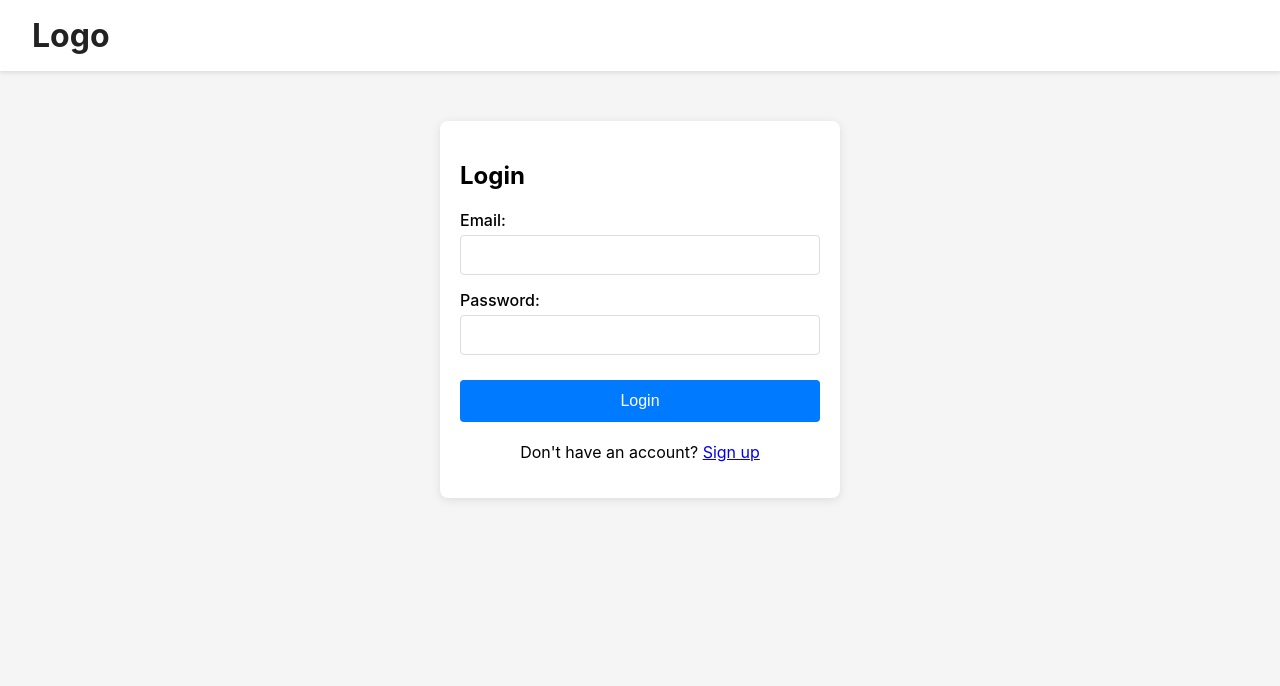
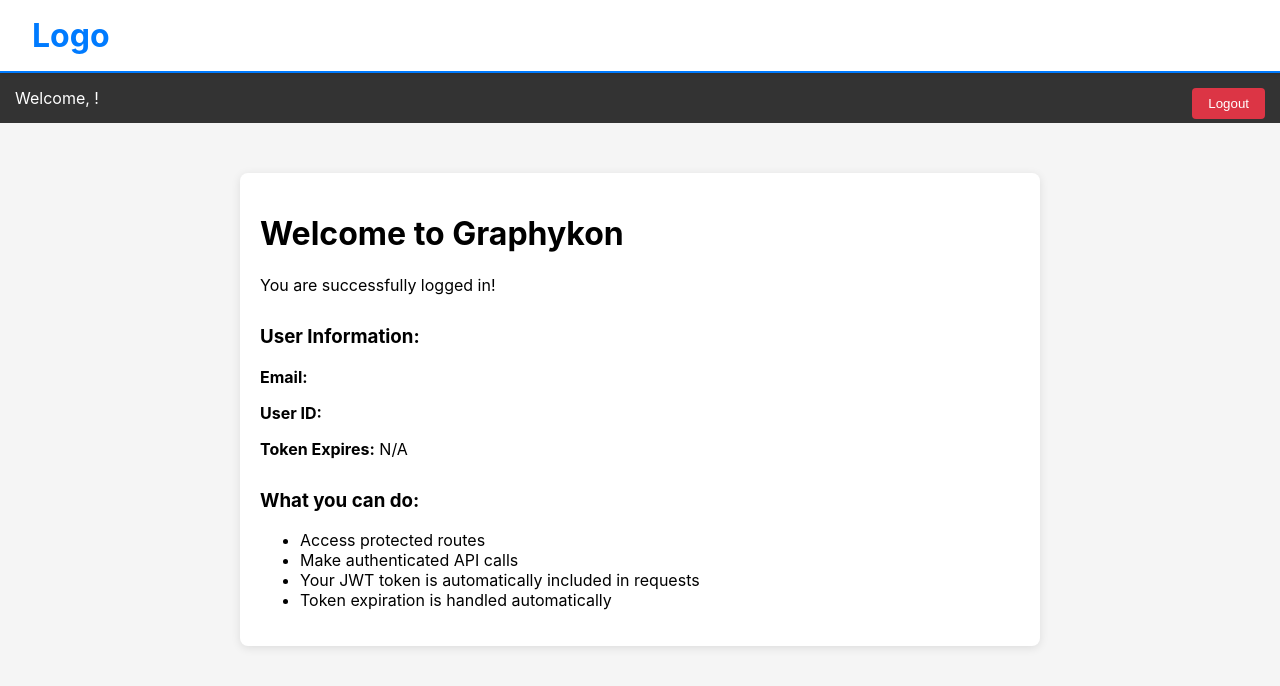
Before and after one commit to imrajatpanwar/graphykon, a React (Create React App) app in the folder client/: page / in a window 1280 px wide. Before the commit this address led to /login. Shown: the top 686 px of the page. Built offline with nearby package versions, Linux system fonts and the light colour scheme.

Commit message:
Make home page public and change route to root

```diff
--- a/client/src/App.js
+++ b/client/src/App.js
@@ -16,15 +16,7 @@
           <Routes>
             <Route path="/login" element={<Login />} />
             <Route path="/signup" element={<Signup />} />
-            <Route
-              path="/home"
-              element={
-                <PrivateRoute>
-                  <Home />
-                </PrivateRoute>
-              }
-            />
-            <Route path="/" element={<Navigate to="/login" replace />} />
+            <Route path="/" element={<Home />} />
           </Routes>
         </div>
       </Router>
--- a/client/src/components/Header.css
+++ b/client/src/components/Header.css
@@ -6,13 +6,17 @@
   box-shadow: 0 2px 4px rgba(0,0,0,0.1);
   display: flex;
   align-items: center;
+  border-bottom: 2px solid #007bff;
+  position: sticky;
+  top: 0;
+  z-index: 1000;
 }
 
 .logo {
   font-size: 2rem;
   font-weight: 700;
   text-align: left;
-  color: #222;
+  color: #007bff;
 }
 
 .header h1 {
--- a/client/src/components/Header.js
+++ b/client/src/components/Header.js
@@ -4,8 +4,25 @@
 
 const Header = () => {
   return (
-    <header className="header">
-      <div className="logo">Logo</div>
+    <header className="header" style={{
+      background: '#fff',
+      color: '#222',
+      padding: '1rem 2rem',
+      textAlign: 'center',
+      boxShadow: '0 2px 4px rgba(0,0,0,0.1)',
+      display: 'flex',
+      alignItems: 'center',
+      borderBottom: '2px solid #007bff',
+      position: 'sticky',
+      top: 0,
+      zIndex: 1000
+    }}>
+      <div className="logo" style={{
+        fontSize: '2rem',
+        fontWeight: '700',
+        textAlign: 'left',
+        color: '#007bff'
+      }}>Logo</div>
     </header>
   );
 };
```
